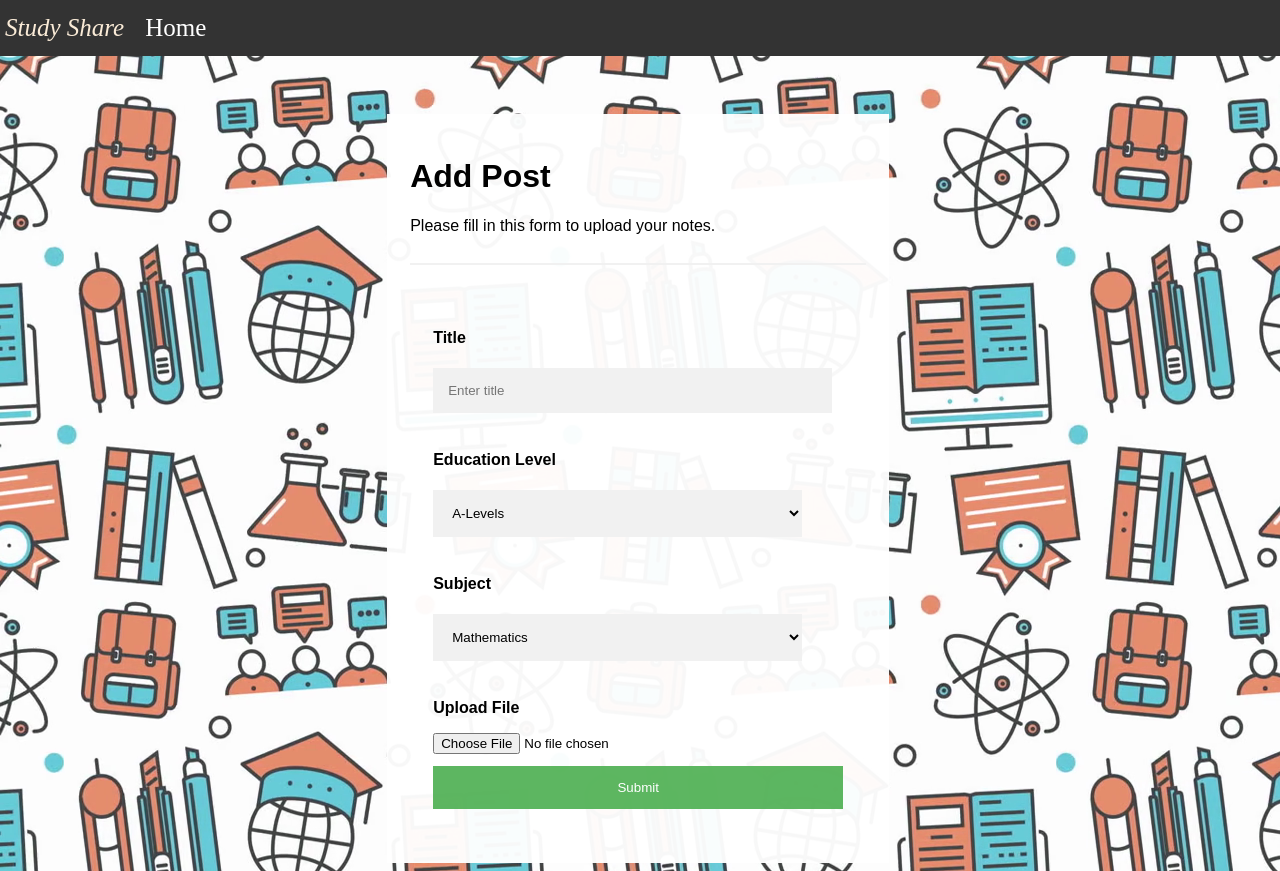
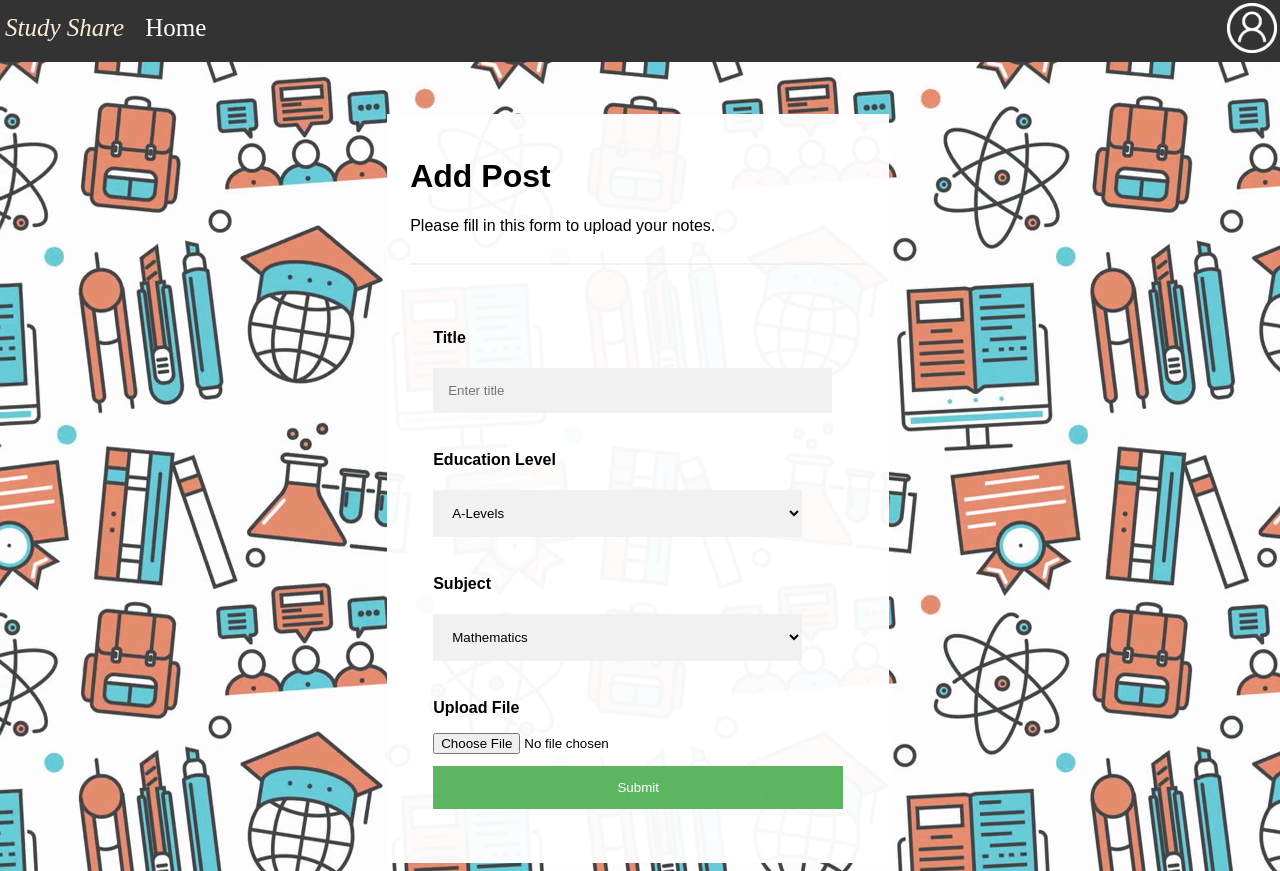
Before and after one commit to Rayaxe2/StudyShareV2, a PHP site: page /addpost.html in a window 1280 px wide. Run offline with PHP 8.4, Linux system fonts and the light colour scheme.

Commit message:
commit 16

```diff
--- a/src/addpost.html
+++ b/src/addpost.html
@@ -16,6 +16,7 @@
             <ul>
               <li id="logo">Study Share</li>
               <li><a href="./index.html">Home</a></li>
+              <li style="float:right"><a style="padding:3px;" href="./UserPage.php"><img src="UserIcon.png" width="50" height="50"/></a></li>
             </ul>
         </div>
         <div class="FormDiv">
--- a/src/index.php
+++ b/src/index.php
@@ -21,7 +21,7 @@ if(isset($_POST['logout'])){
 
 if(isset($_SESSION['loggedIn'])){
   $loginbtn = '<button class="btn" name="logout" id="logoutbtn" style="width:250px;">logout</button>';
-  $UserIcon = '<a style="padding:3px;" href="./UserPage.php"><img src="UserIcon.png" width="50" height="50"/>';
+  $UserIcon = '<a style="padding:3px;" href="./UserPage.php"><img src="UserIcon.png" width="50" height="50"/></a>';
   //<button class="btn" name="login" id="loginbtn" style="width:250px;">Login/SignUp</button>';
   $registeredUserObj = new RegisteredUser;
   $registeredUserObj->setUserName($_SESSION['username']);
```
